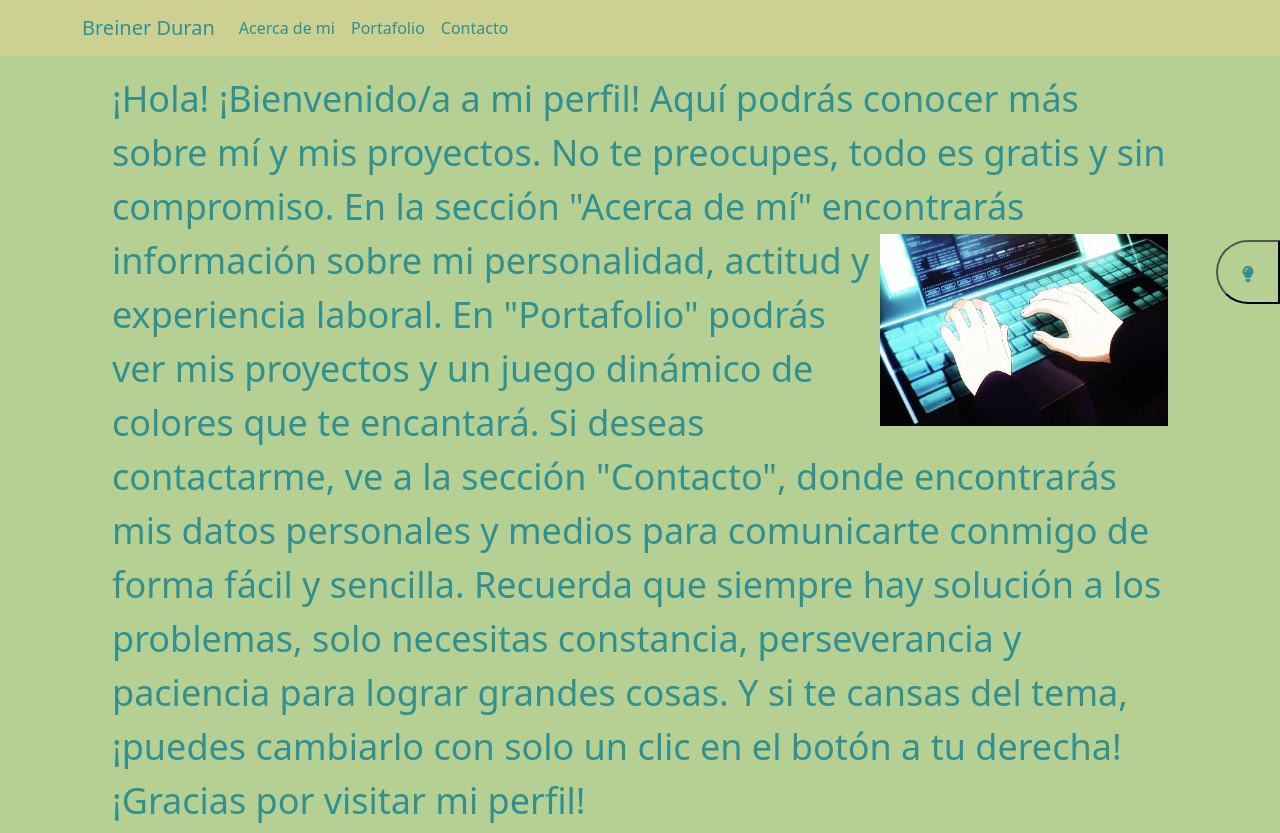
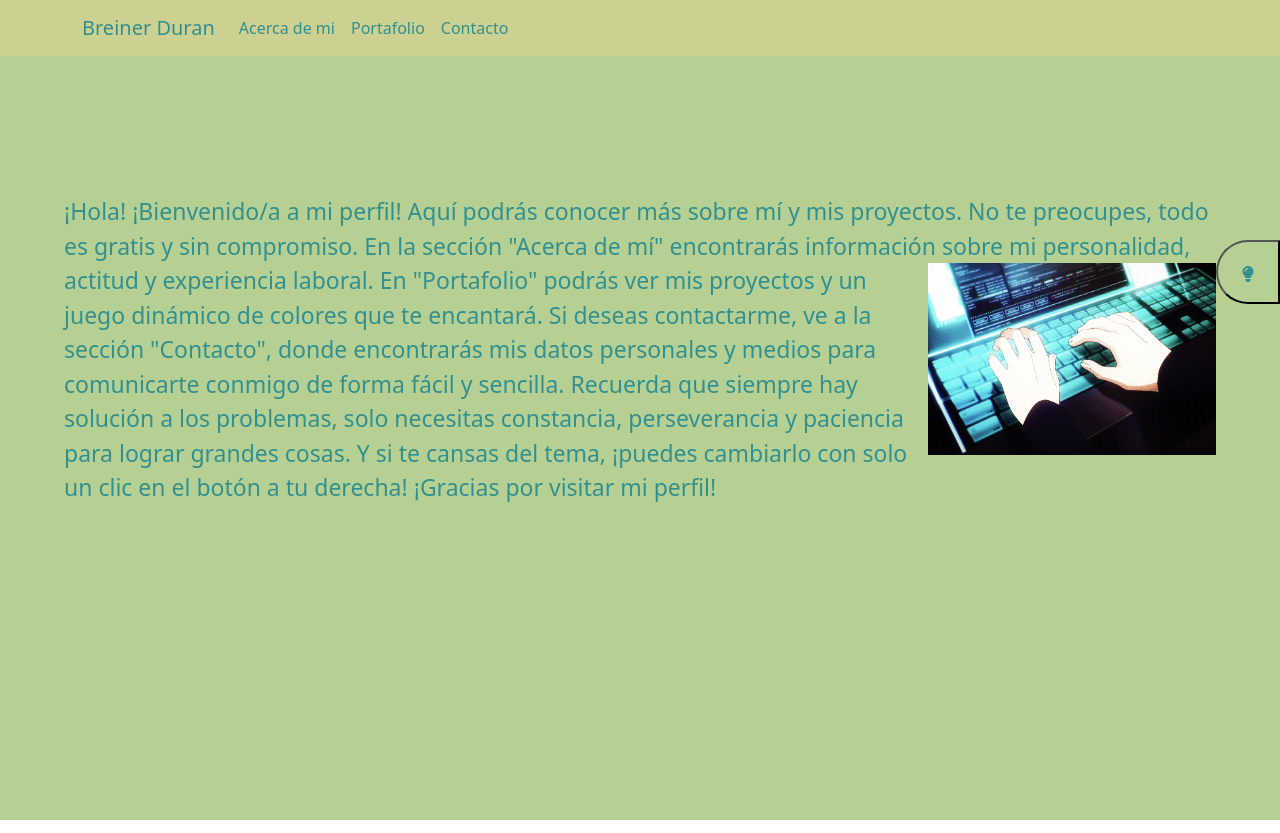
Before and after one commit to DajLx/porfolio, a React (Vite) app: page / in a window 1280 px wide. Built offline with nearby package versions, Linux system fonts and the light colour scheme.

Commit message:
sixth commit

```diff
--- a/src/components/MainView.jsx
+++ b/src/components/MainView.jsx
@@ -17,9 +17,13 @@ const MainView = () => {
           : "mainViewContainer"
       }
     >
-      ¡Hola! ¡Bienvenido/a a mi perfil! Aquí podrás conocer más sobre mí y mis
-      proyectos. No te preocupes, todo es gratis y sin compromiso. En la sección
-      "Acerca de mí" encontrarás información sobre mi personalidad, actitud y
+      <div className="text-mainView">
+        {" "}
+        <p>
+          ¡Hola! ¡Bienvenido/a a mi perfil! Aquí podrás conocer más sobre mí y
+          mis proyectos. No te preocupes, todo es gratis y sin compromiso. En la
+          sección "Acerca de mí" encontrarás información sobre mi personalidad,
+          actitud y
           <img
             src={img2}
             className={active ? "imgSize-2 imgSize-2-active" : "imgSize-2"}
@@ -28,14 +32,16 @@ const MainView = () => {
               margin: "0rem",
             }}
           />{" "}
-      experiencia laboral. En "Portafolio" podrás ver mis proyectos y un juego
-      dinámico de colores que te encantará. Si deseas contactarme, ve a la
-      sección "Contacto", donde encontrarás mis datos personales y medios para
-      comunicarte conmigo de forma fácil y sencilla. Recuerda que siempre hay
-      solución a los problemas, solo necesitas constancia, perseverancia y
-      paciencia para lograr grandes cosas. Y si te cansas del tema, ¡puedes
-      cambiarlo con solo un clic en el botón a tu derecha! ¡Gracias por visitar
-      mi perfil!
+          experiencia laboral. En "Portafolio" podrás ver mis proyectos y un
+          juego dinámico de colores que te encantará. Si deseas contactarme, ve
+          a la sección "Contacto", donde encontrarás mis datos personales y
+          medios para comunicarte conmigo de forma fácil y sencilla. Recuerda
+          que siempre hay solución a los problemas, solo necesitas constancia,
+          perseverancia y paciencia para lograr grandes cosas. Y si te cansas
+          del tema, ¡puedes cambiarlo con solo un clic en el botón a tu derecha!
+          ¡Gracias por visitar mi perfil!
+        </p>
+      </div>
     </div>
   );
 };
--- a/src/styles/mainview.css
+++ b/src/styles/mainview.css
@@ -1,8 +1,9 @@
 .mainViewContainer {
-  font-size: 20.5px;
+  font-size: 13.7px;
   margin-top: 1rem;
-  height: 100%;
-  padding-top: 20rem;
+  margin: 0 auto;
+  padding-right: 7rem;
+  height: 93.8vh;
   opacity: 0%;
   transition-property: padding opacity;
   transition-timing-function: ease;
@@ -10,28 +11,40 @@
 }
 
 .mainViewContainer-active {
-  padding: 1rem 3rem 0.5rem;
+  padding: 0 3rem;
   opacity: 100%;
 }
 
+.text-mainView {
+  padding: 1rem;
+  width: 100%;
+
+  position: relative;
+  top: 10%;
+}
+
 .imgSize-2 {
-  height: 5rem;
-
+  height: 6rem;
+  position: relative;
+  left: 50rem;
   opacity: 0%;
 
-  transition-property: opacity;
-  transition-timing-function: ease;
-  transition-duration: 2s;
+  transition: left ease 2s ;
 }
 
 .imgSize-2-active {
+  left: 0rem;
   opacity: 100%;
 }
 
 @media (min-width: 768px) {
   .mainViewContainer-active {
-    padding: 0 7rem;
-    font-size: 29.4px;
+    /* padding: 0 7rem; */
+    font-size: 18.4px;
+    height: 94.5vh;
+  }
+  .text-mainView {
+    top: 16%;
   }
 
   .imgSize-1 {
@@ -45,15 +58,16 @@
 }
 @media (min-width: 820px) {
   .mainViewContainer {
-    font-size: 33.6px;
+    font-size: 22.6px;
+
+    height: 95.5vh;
   }
 }
 
 @media (min-width: 1024px) {
   .mainViewContainer-active {
-    margin-top: 1rem;
-    padding: 0 7rem 0.3rem;
-    font-size: 36px;
+    /* padding: 0 7rem 0.3rem; */
+    font-size: 23px;
   }
   .imgSize-1 {
     width: 18rem;
@@ -65,6 +79,7 @@
 }
 @media (height: 1368px) {
   .mainViewContainer-active {
-    font-size: 39.4px;
+    font-size: 27.4px;
+    height: 96vh;
   }
 }
```
Also changed, not shown: src/assets/the one.jpg (added). Lines whose indentation alone changed are shown as unchanged.
